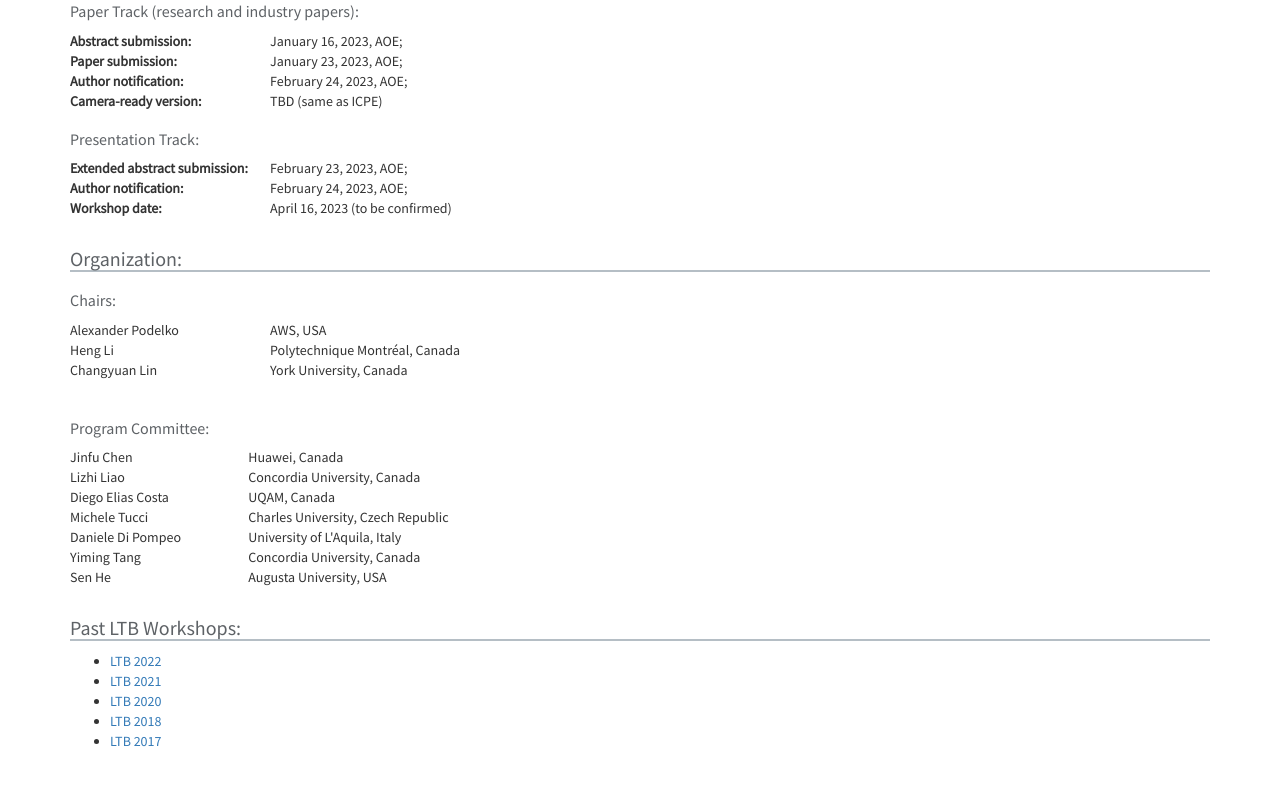
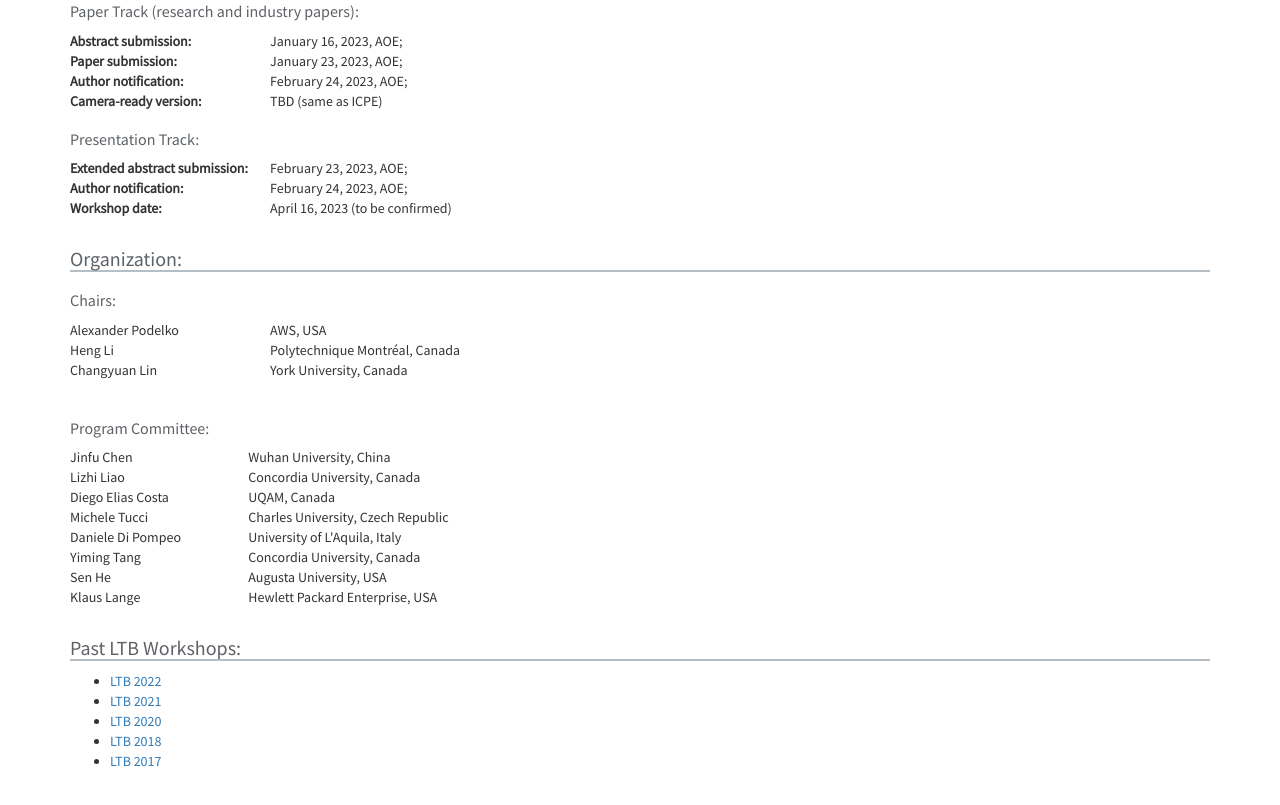
Before and after one commit to naser/ltb2024.github.io, a plain HTML site: page index.html in a window 1280 px wide. Shown: the part 1375-2180 px from the top of the page. Drawn offline with nearby package versions, Linux system fonts and the light colour scheme.

Commit message:
Update index.html (#6)

```diff
--- a/index.html
+++ b/index.html
@@ -189,7 +189,7 @@
     <table style="width:500px">
       <tr>
         <td>Jinfu Chen</td>
-        <td>Huawei, Canada</td>
+        <td>Wuhan University, China</td>
       </tr>
       <tr>
         <td>Lizhi Liao</td>
@@ -214,6 +214,10 @@
       <tr>
         <td>Sen He</td>
         <td>Augusta University, USA</td>
+      </tr>
+      <tr>
+        <td>Klaus Lange</td>
+        <td>Hewlett Packard Enterprise, USA</td>
       </tr>
     </table>
     <p><br /></p>
```
